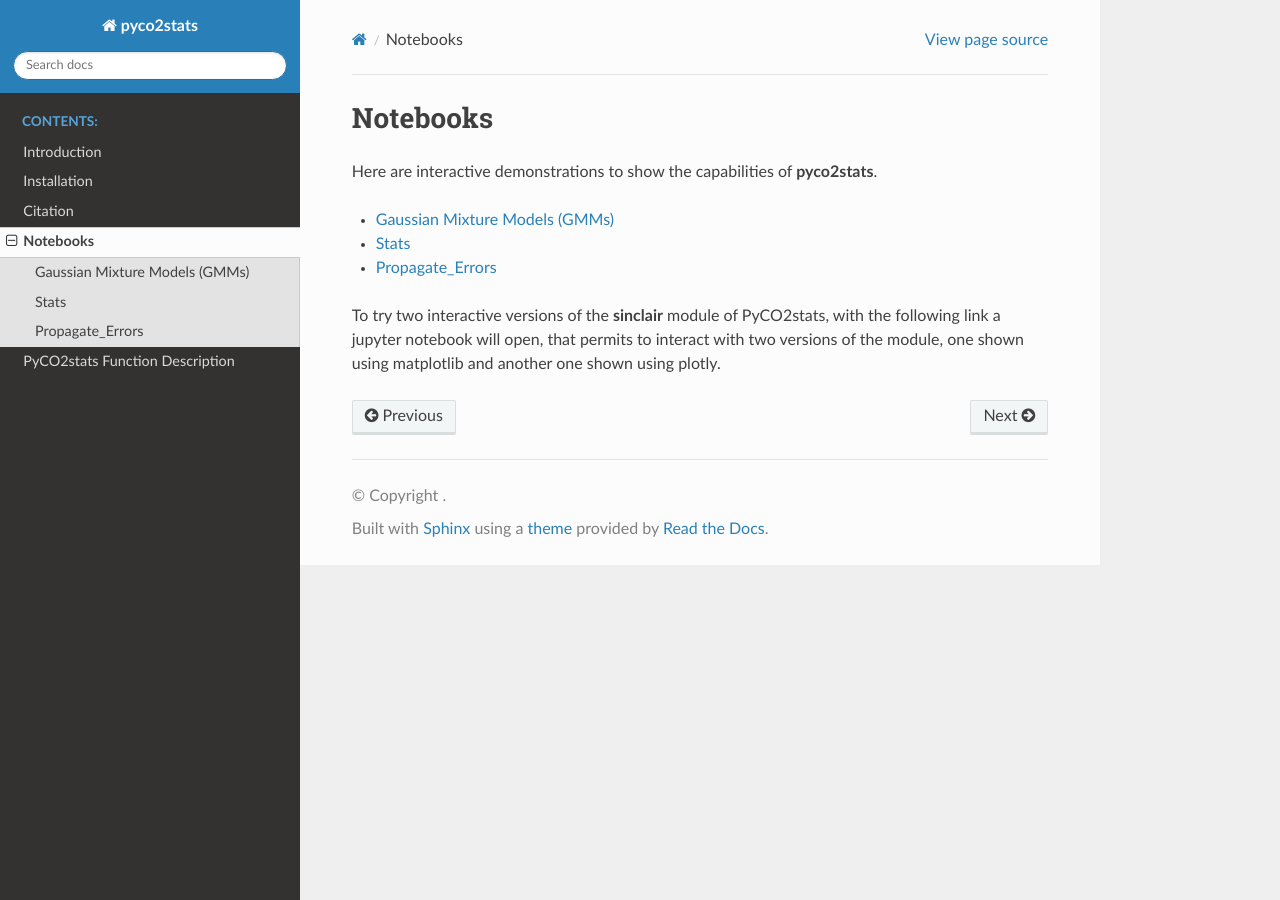
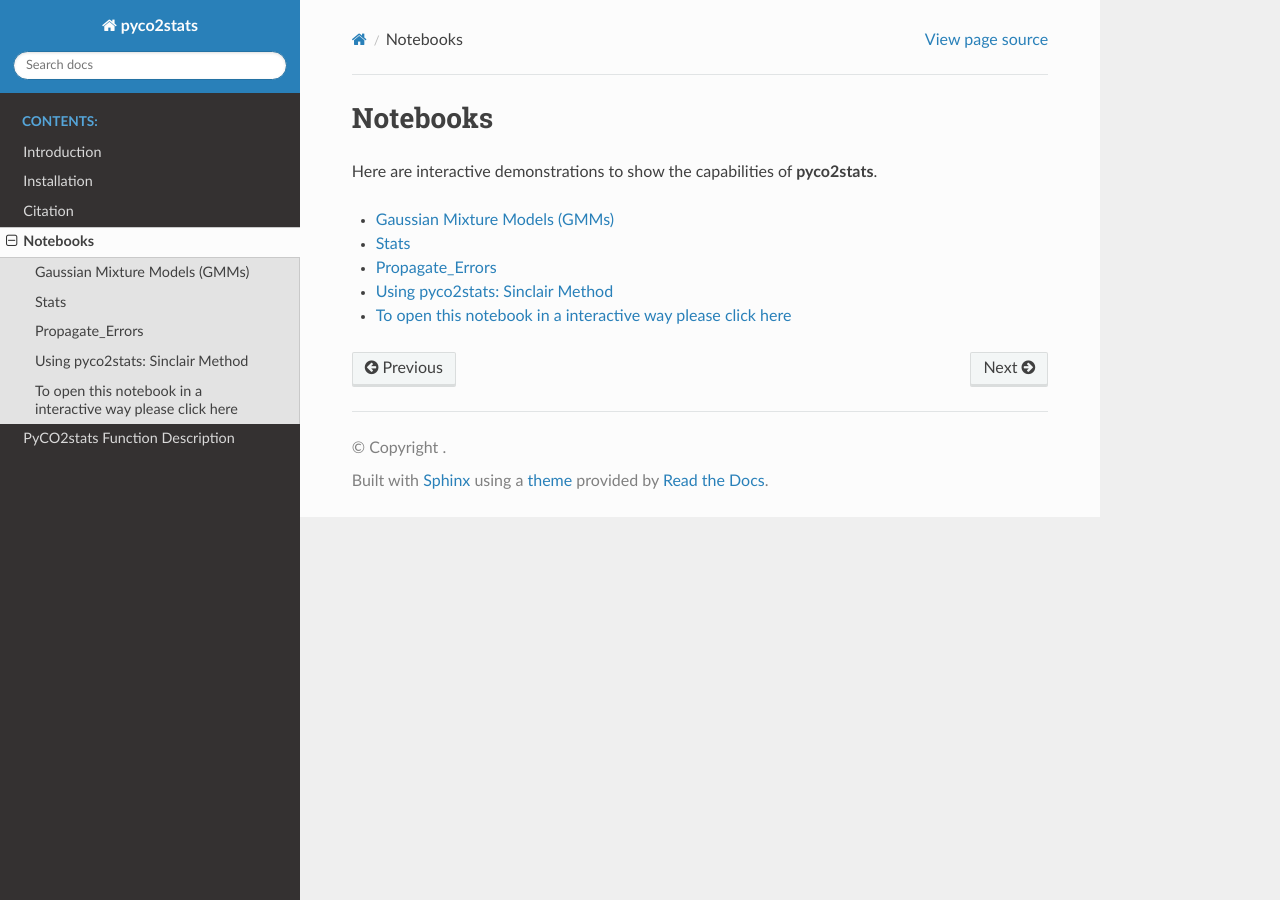
Before and after one commit to AIVolcanoLab/pyco2stats, a Sphinx documentation site: the page built from docs/notebooks.rst, in a window 1280 px wide. Built offline with Sphinx 7.4.7 and the Read the Docs theme 3.1.0, drawn with Linux system fonts in a browser that asks for light colours; pages that are not in the unit, such as notebooks, are missing from menus.

Commit message:
Update notebooks.rst

```diff
--- a/docs/notebooks.rst
+++ b/docs/notebooks.rst
@@ -11,5 +11,4 @@ Here are interactive demonstrations to show the capabilities of **pyco2stats**.
    notebooks/Figure_GMM_sampling.ipynb
    notebooks/Figure_Stats.ipynb
    notebooks/Figure_Montecarlo.ipynb
-
-To try two interactive versions of the **sinclair** module of PyCO2stats, with the following link a jupyter notebook will open, that permits to interact with two versions of the module, one shown using matplotlib and another one shown using plotly.
+   notebooks/Sinclair_Method_rev_1-Copy1.ipynb
```
